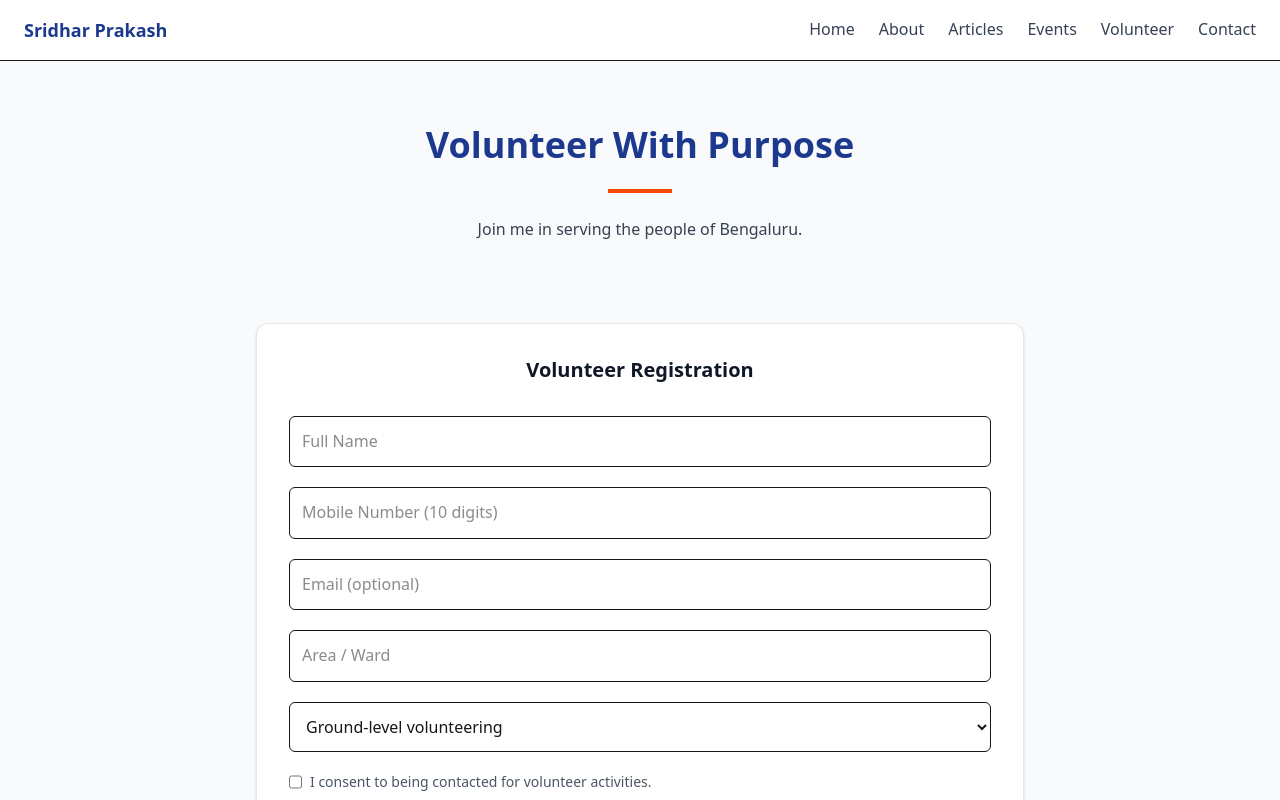
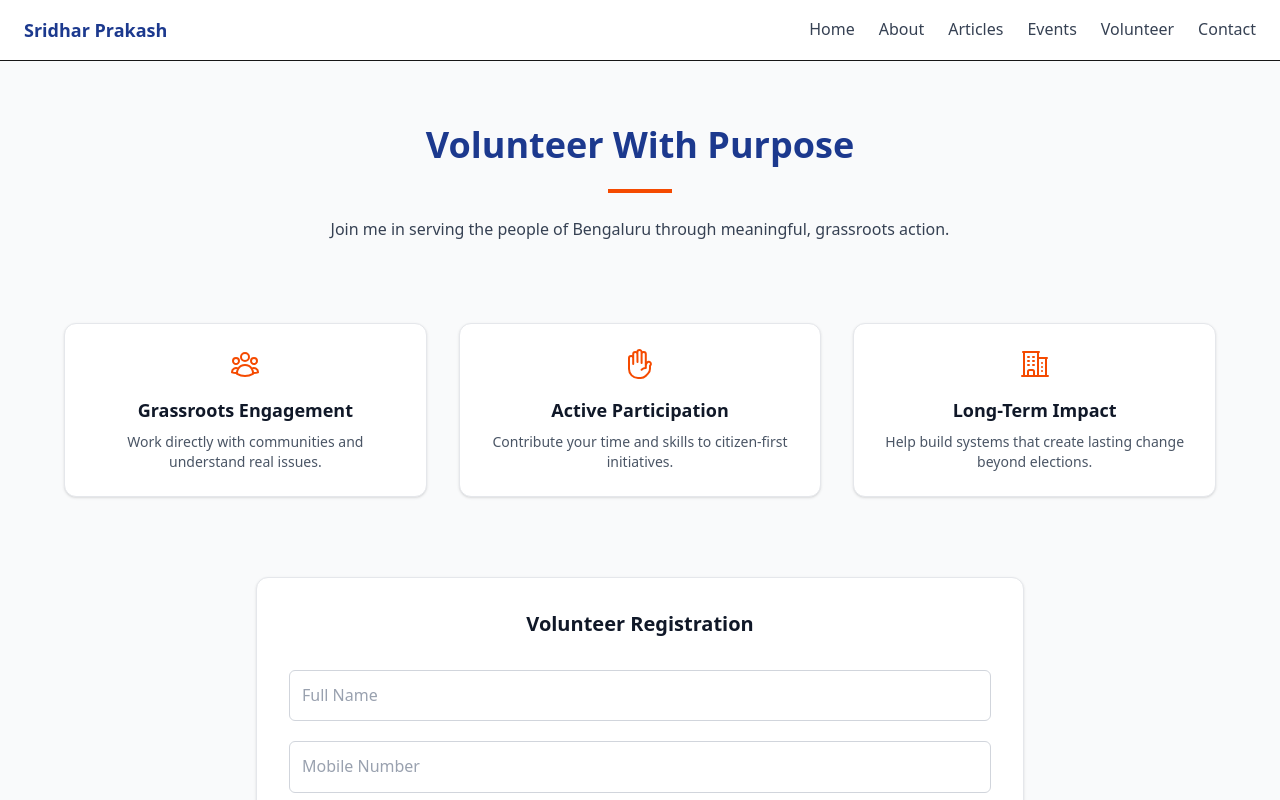
Before and after one commit to thesridharprakash/sridharprakash, a Next.js app: page /volunteer in a window 1280 px wide. Shown: the top 800 px of the page. Built offline with nearby package versions, Linux system fonts and the light colour scheme.

Commit message:
Initial commit of Next.js app

```diff
--- a/app/globals.css
+++ b/app/globals.css
@@ -4,6 +4,8 @@
   --background: #ffffff;
   --foreground: #171717;
 }
+
+
 
 .input {
   @apply w-full border rounded-md px-4 py-3 text-gray-900
@@ -12,6 +14,12 @@
   hover:border-orange-400;
 }
 
+input:-webkit-autofill,
+textarea:-webkit-autofill {
+  -webkit-text-fill-color: #111827 !important;
+  box-shadow: 0 0 0px 1000px white inset !important;
+  transition: background-color 5000s ease-in-out 0s;
+}
 
 
 @theme inline {
--- a/app/volunteer/page.tsx
+++ b/app/volunteer/page.tsx
@@ -30,7 +30,6 @@
     };
 
     try {
-      // mode: "no-cors" is used to bypass Google Apps Script CORS restrictions
       await fetch(
         "https://script.google.com/macros/s/AKfycbzSt7eCHxSPV_QHcbY7GpKIXnXVHVLyBA6txMMhCJmk7CzMBqx6gmFbXisAMbEnm3-8LQ/exec",
         {
@@ -41,73 +40,129 @@
         }
       );
       setSubmitted(true);
-    } catch (error) {
-      console.error("Submission failed", error);
+    } catch (err) {
+      console.error("Submission failed", err);
       setSubmitting(false);
     }
   }
 
   return (
     <main className="min-h-screen bg-gray-50 px-6 py-16">
-      <div className="max-w-5xl mx-auto">
-        <motion.div
-          initial={{ opacity: 0, y: 24 }}
+      <div className="max-w-6xl mx-auto space-y-20">
+
+        {/* HERO */}
+        <motion.section
+          initial={{ opacity: 0, y: 20 }}
           animate={{ opacity: 1, y: 0 }}
           transition={{ duration: 0.6 }}
           className="text-center max-w-3xl mx-auto"
         >
-          <h1 className="text-3xl md:text-4xl font-bold text-blue-900">Volunteer With Purpose</h1>
-          <div className="w-16 h-1 bg-orange-600 mx-auto my-6"></div>
-          <p className="text-gray-700">Join me in serving the people of Bengaluru.</p>
-        </motion.div>
+          <h1 className="text-3xl md:text-4xl font-bold text-blue-900">
+            Volunteer With Purpose
+          </h1>
+          <div className="w-16 h-1 bg-orange-600 mx-auto my-6" />
+          <p className="text-gray-700">
+            Join me in serving the people of Bengaluru through meaningful,
+            grassroots action.
+          </p>
+        </motion.section>
 
-        <section className="mt-20">
-          <div className="bg-white border border-gray-200 rounded-xl shadow-sm p-8 max-w-3xl mx-auto">
+        {/* WHY VOLUNTEER */}
+        <section className="grid gap-8 md:grid-cols-3">
+          {[
+            {
+              icon: UserGroupIcon,
+              title: "Grassroots Engagement",
+              text: "Work directly with communities and understand real issues.",
+            },
+            {
+              icon: HandRaisedIcon,
+              title: "Active Participation",
+              text: "Contribute your time and skills to citizen-first initiatives.",
+            },
+            {
+              icon: BuildingOffice2Icon,
+              title: "Long-Term Impact",
+              text: "Help build systems that create lasting change beyond elections.",
+            },
+          ].map((item, i) => (
+            <div
+              key={i}
+              className="bg-white border border-gray-200 rounded-xl p-6 text-center shadow-sm"
+            >
+              <item.icon className="h-8 w-8 text-orange-600 mx-auto" />
+              <h3 className="mt-4 text-lg font-semibold text-gray-900">
+                {item.title}
+              </h3>
+              <p className="mt-2 text-sm text-gray-600">{item.text}</p>
+            </div>
+          ))}
+        </section>
+
+        {/* VOLUNTEER FORM */}
+        <section className="max-w-3xl mx-auto bg-white border border-gray-200 rounded-xl p-8 shadow-sm">
           {!submitted ? (
             <>
-                <h2 className="text-xl font-semibold text-gray-900 text-center">Volunteer Registration</h2>
+              <h2 className="text-xl font-semibold text-gray-900 text-center">
+                Volunteer Registration
+              </h2>
+
               <form onSubmit={handleSubmit} className="mt-8 space-y-5">
-                  {/* Name Validation */}
-                  <input name="name" required placeholder="Full Name" className="w-full p-3 border rounded-md" minLength={2} />
+                <input
+                  name="name"
+                  required
+                  placeholder="Full Name"
+                  minLength={2}
+                  className="w-full bg-white text-gray-900 placeholder-gray-400 border border-gray-300 p-3 rounded-md focus:outline-none focus:ring-1 focus:ring-orange-500"
+                />
 
-                  {/* Mobile Validation: Exactly 10 digits starting with 6-9 */}
                 <input
                   name="mobile"
                   type="tel"
                   required
-                    placeholder="Mobile Number (10 digits)"
                   pattern="[6-9][0-9]{9}"
-                    title="Please enter a valid 10-digit Indian mobile number."
-                    className="w-full p-3 border rounded-md"
+                  title="Enter a valid 10-digit Indian mobile number"
+                  placeholder="Mobile Number"
+                  className="w-full bg-white text-gray-900 placeholder-gray-400 border border-gray-300 p-3 rounded-md focus:outline-none focus:ring-1 focus:ring-orange-500"
                 />
 
-                  {/* Email Validation: Standard email format */}
                 <input
                   name="email"
                   type="email"
                   placeholder="Email (optional)"
-                    className="w-full p-3 border rounded-md"
+                  className="w-full bg-white text-gray-900 placeholder-gray-400 border border-gray-300 p-3 rounded-md focus:outline-none focus:ring-1 focus:ring-orange-500"
                 />
 
-                  <input name="area" placeholder="Area / Ward" className="w-full p-3 border rounded-md" />
+                <input
+                  name="area"
+                  placeholder="Area / Ward"
+                  className="w-full bg-white text-gray-900 placeholder-gray-400 border border-gray-300 p-3 rounded-md focus:outline-none focus:ring-1 focus:ring-orange-500"
+                />
 
-                  <select name="interest" className="w-full p-3 border rounded-md">
+                <select
+                  name="interest"
+                  className="w-full bg-white text-gray-900 border border-gray-300 p-3 rounded-md"
+                >
                   <option>Ground-level volunteering</option>
                   <option>Event support</option>
                   <option>Social media & outreach</option>
                   <option>Professional expertise</option>
                 </select>
 
-                  <label className="flex gap-2 text-sm text-gray-600">
+                <label className="flex items-start gap-2 text-sm text-gray-600">
                   <input type="checkbox" name="consent" required />
-                    I consent to being contacted for volunteer activities.
+                  <span>
+                    I consent to being contacted regarding volunteer activities.
+                  </span>
                 </label>
 
                 <button
                   type="submit"
                   disabled={submitting}
                   className={`w-full py-3 rounded-md font-medium transition ${
-                      submitting ? "bg-gray-400" : "bg-orange-600 hover:bg-orange-700 text-white"
+                    submitting
+                      ? "bg-gray-400 text-white"
+                      : "bg-orange-600 hover:bg-orange-700 text-white"
                   }`}
                 >
                   {submitting ? "Submitting..." : "Register as Volunteer"}
@@ -115,13 +170,18 @@
               </form>
             </>
           ) : (
-              <div className="text-center">
+            <div className="text-center py-12">
               <CheckCircleIcon className="h-12 w-12 text-green-600 mx-auto" />
-                <h2 className="mt-4 text-xl font-semibold text-gray-900">Thank you for volunteering</h2>
+              <h2 className="mt-4 text-xl font-semibold text-gray-900">
+                Thank you for volunteering!
+              </h2>
+              <p className="mt-2 text-gray-600">
+                We’ll be in touch with you soon.
+              </p>
             </div>
           )}
-          </div>
         </section>
+
       </div>
     </main>
   );
```
Lines whose indentation alone changed are shown as unchanged.
